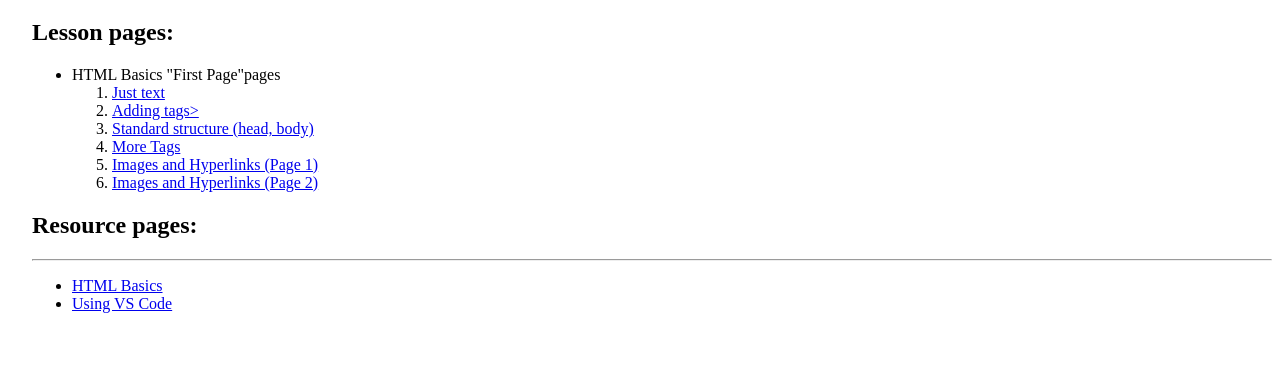
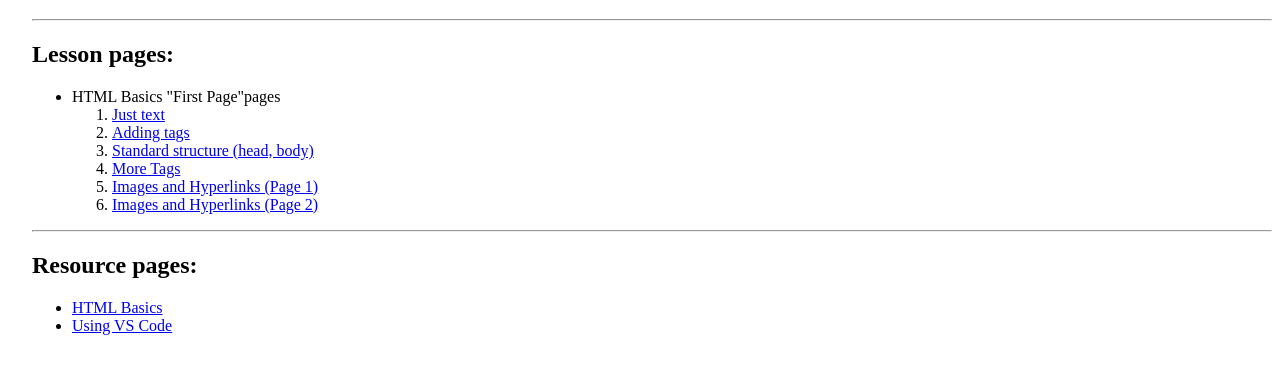
Before and after one commit to atcs-wang/learnweb, a plain HTML site: page index.html in a window 1280 px wide. Shown: the part 61-434 px from the top of the page. Drawn offline with Linux system fonts and the light colour scheme.

Commit message:
fix <hr>s

```diff
--- a/index.html
+++ b/index.html
@@ -14,12 +14,14 @@
 
 <body>
     <h1>Learn the web with Mr. Wang!</h1>
+    <hr>
+
     <h2>Lesson pages:</h2>
     <ul>
         <li>HTML Basics "First Page"pages
             <ol>
                 <li><a href="./firstpage/00.html">Just text</a></li>
-                <li><a href="./firstpage/01.html">Adding tags></li>
+                <li><a href="./firstpage/01.html">Adding tags</li>
                 <li><a href="./firstpage/02.html">Standard structure (head, body)</a></li>
                 <li><a href="./firstpage/03.html">More Tags</a></li>
                 <li><a href="./firstpage/04.html">Images and Hyperlinks (Page 1)</a></li>
@@ -27,9 +29,9 @@
             </ol>
         </li>
     </ul>
+    <hr>
 
     <h2>Resource pages:</h2>
-    <hr>
     <ul>
         <li>
             <a href="./htmlbasics.html">HTML Basics</a>
```
